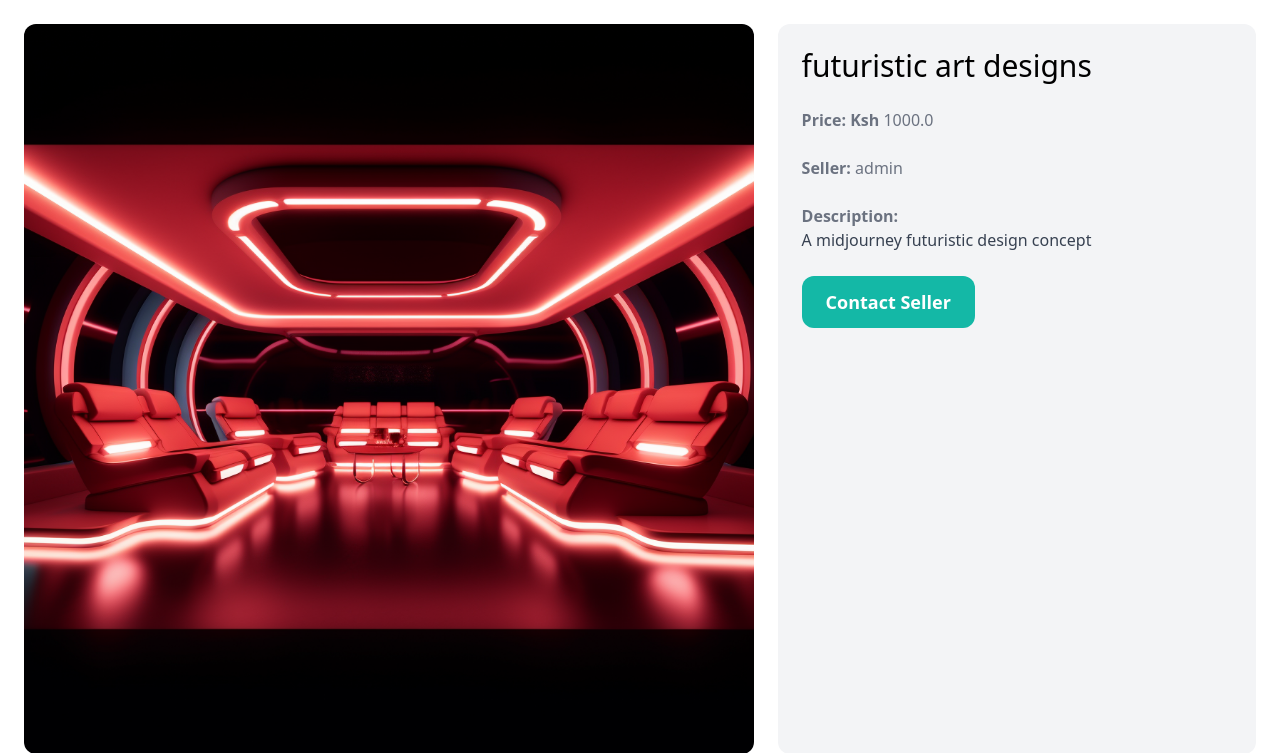
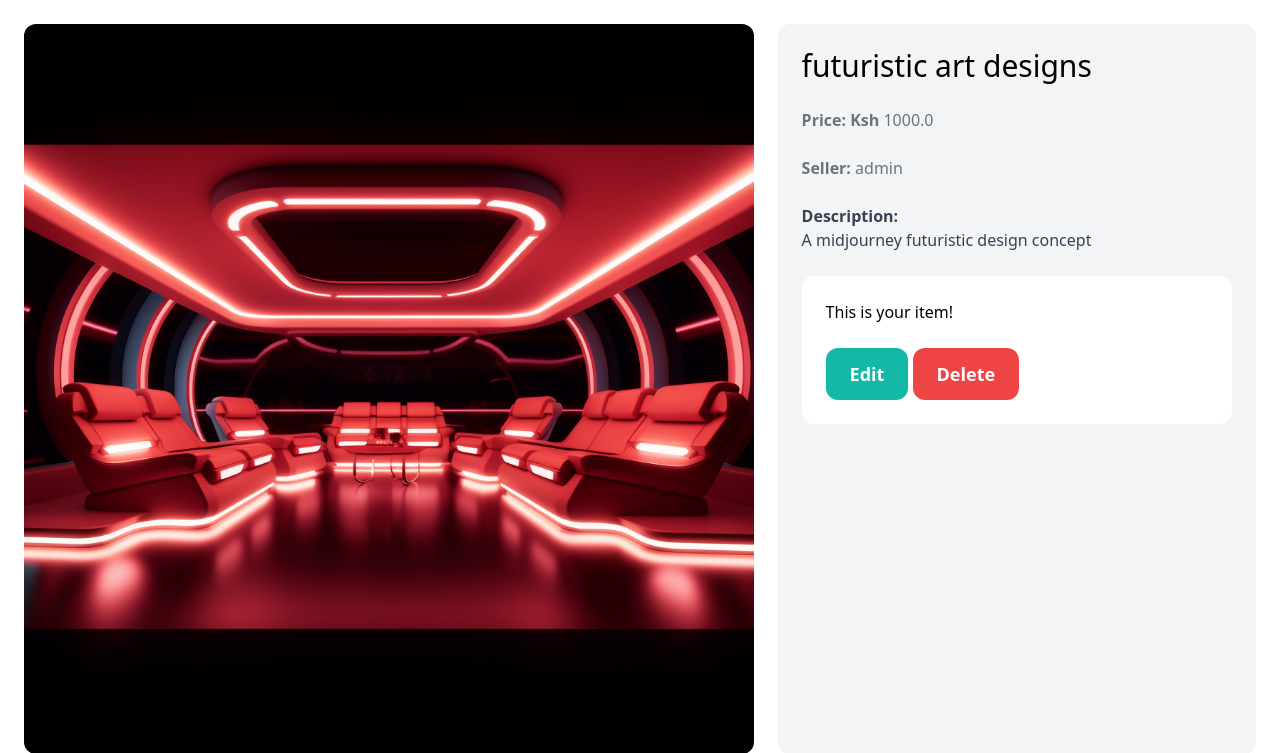
Before and after one commit to wawerutimothy/Ecovast, a Django app: page /items/2/ in a window 1280 px wide. Shown: the part 77-830 px from the top of the page. Run offline with Django 4.2, Linux system fonts and the light colour scheme; a user stored in the database is signed in; data comes from the database, SQL or seed files in the repository; some libraries are stand-ins or nearby versions.

Commit message:
detail form update

```diff
--- /dev/null
+++ b/communication/urls.py
@@ -0,0 +1,9 @@
+from django.urls import path
+
+from . import views
+
+app_name = 'communication'
+
+urlpatterns = [
+    path('new/<int:pk>/', views.new_conversation, name="new"),
+]
--- a/core/templates/core/base.html
+++ b/core/templates/core/base.html
@@ -13,7 +13,7 @@
 
         <div class="space-x-6">
             <a href="{% url 'item:new' %}" class="text-lg font-semibold hover:text-gray-500">New Item</a>
-            <a href="#" class="text-lg font-semibold hover:text-gray-500">Browse</a>
+            <a href="{% url 'item:items' %}" class="text-lg font-semibold hover:text-gray-500">Browse</a>
             {% if request.user.is_authenticated %}
 
             <a href="{% url 'core:signup' %}" class="px-6 py-3 text-lg font-semibold bg-teal-500 text-white rounded-xl hover:bg-teal-700">Inbox</a>
--- a/item/forms.py
+++ b/item/forms.py
@@ -1,6 +1,7 @@
 from django import forms
 
 from .models import Item
+
 input_classes = 'w-full py-4 px-6 rounded-xl-border'
 class NewItemForm(forms.ModelForm):
     class Meta:
@@ -23,3 +24,22 @@ class NewItemForm(forms.ModelForm):
                 'class': input_classes
             }),
         }
+
+class EditItemForm(forms.ModelForm):
+    class Meta:
+        model = Item
+        fields = ('name', 'description', 'price', 'image', 'is_sold')
+        widgets = {
+            'name': forms.TextInput(attrs={
+                'class':input_classes
+            }),
+            'description': forms.Textarea(attrs={
+                'class': input_classes
+            }),
+            'price': forms.TextInput(attrs={
+                'class': input_classes
+            }),
+            'image': forms.FileInput(attrs={
+                'class': input_classes
+            })
+        }
--- a/item/templates/item/detail.html
+++ b/item/templates/item/detail.html
@@ -12,11 +12,20 @@
         <p class="text-gray-500"><strong>Price: Ksh </strong>{{item.price}}</p><br/>
         <p class="text-gray-500"><Strong>Seller: </strong>{{item.created_by.username}}</p><br/>
         {% if item.description %}
-        <p class="text-gray-700"><strong class="text-gray-500">Description: </strong><br/>
+        <p class="text-gray-700"><strong class="text-gray-700">Description: </strong><br/>
         {{item.description}}</p>
         {% endif %}
 
-        <a href="#" class="inline-block mt-6 px-6 py-3 text-lg font-semibold bg-teal-500 text-white rounded-xl hover:bg-teal-700">Contact Seller</a>
+        {% if request.user == item.created_by %}
+            <div class="mt-6 p-6 bg-white rounded-xl">
+                <p>This is your item!</p>
+
+                <a href="{% url 'item:edit' item.id %}" class="inline-block mt-6 px-6 py-3 text-lg font-semibold bg-teal-500 text-white rounded-xl">Edit</a>
+                <a href="{% url 'item:delete' item.id %}" class="inline-block mt-6 px-6 py-3 text-lg font-semibold bg-red-500 text-white rounded-xl">Delete</a>
+            </div>
+        {% else %}
+            <a href="{% url 'communication:new' item.id %}" class="inline-block mt-6 px-6 py-3 text-lg font-semibold bg-teal-500 text-white rounded-xl hover:bg-teal-700">Contact seller</a>
+        {% endif %}
 
     </div>
 </div>
--- a/item/urls.py
+++ b/item/urls.py
@@ -4,6 +4,9 @@ from . import views
 
 app_name = 'item'
 urlpatterns = [
+    path('', views.items, name='items'),
     path('new/', views.new, name='new'),
     path('<int:pk>/', views.detail, name='detail'),
+    path('<int:pk>/delete/', views.delete, name="delete"),
+    path('<int:pk>/edit/', views.edit, name='edit'),
 ]
--- a/item/views.py
+++ b/item/views.py
@@ -1,7 +1,10 @@
 from django.shortcuts import render, get_object_or_404, redirect
 from django.contrib.auth.decorators import login_required
+from django.db.models import Q
 from .models import Item
-from .forms import NewItemForm
+
+from .forms import NewItemForm, EditItemForm
+from .models import Category, Item
 # Create your views here.
 
 def detail(request, pk):
@@ -28,3 +31,47 @@ def new(request):
         'form': form,
         'title': 'New Item',
     })
+def items(request):
+    query = request.GET.get('query', '')
+    category_id = request.GET.get('category', 0)
+    categories = Category.objects.all()
+    items = Item.objects.filter(is_sold=False)
+
+    if category_id:
+        items = items.filter(category_id=category_id)
+
+    if query:
+        items = items.filter(Q(name__icontains=query) | Q(description__icontains=query))
+
+    return render(request, 'item/items.html', {
+        'items': items,
+        'query': query,
+        'categories': categories,
+        'category_id': int(category_id)
+    })
+
+@login_required
+def edit(request, pk):
+    item = get_object_or_404(Item, pk=pk, created_by=request.user)
+
+    if request.method == 'POST':
+        form = EditItemForm(request.POST, request.FILES, instance=item)
+
+        if form.is_valid():
+            form.save()
+
+            return redirect('item:detail', pk=item.id)
+    else:
+        form = EditItemForm(instance=item)
+
+    return render(request, 'item/form.html', {
+        'form': form,
+        'title': 'Edit item',
+    })
+
+@login_required
+def delete(request, pk):
+    item = get_object_or_404(Item, pk=pk, created_by=request.user)
+    item.delete()
+
+    return redirect('dashboard:index')
--- a/poddle/urls.py
+++ b/poddle/urls.py
@@ -26,4 +26,5 @@ urlpatterns = [
     path('items/', include('item.urls')),
     path('admin/', admin.site.urls),
     path('dashboard/', include('dashboard.urls')),
+    path('inbox/', include('communication.urls'))
 ] + static(settings.MEDIA_URL, document_root=settings.MEDIA_ROOT)
```
Also changed, not shown: communication/templates/communication/new.html (added, +9 -0 lines).
